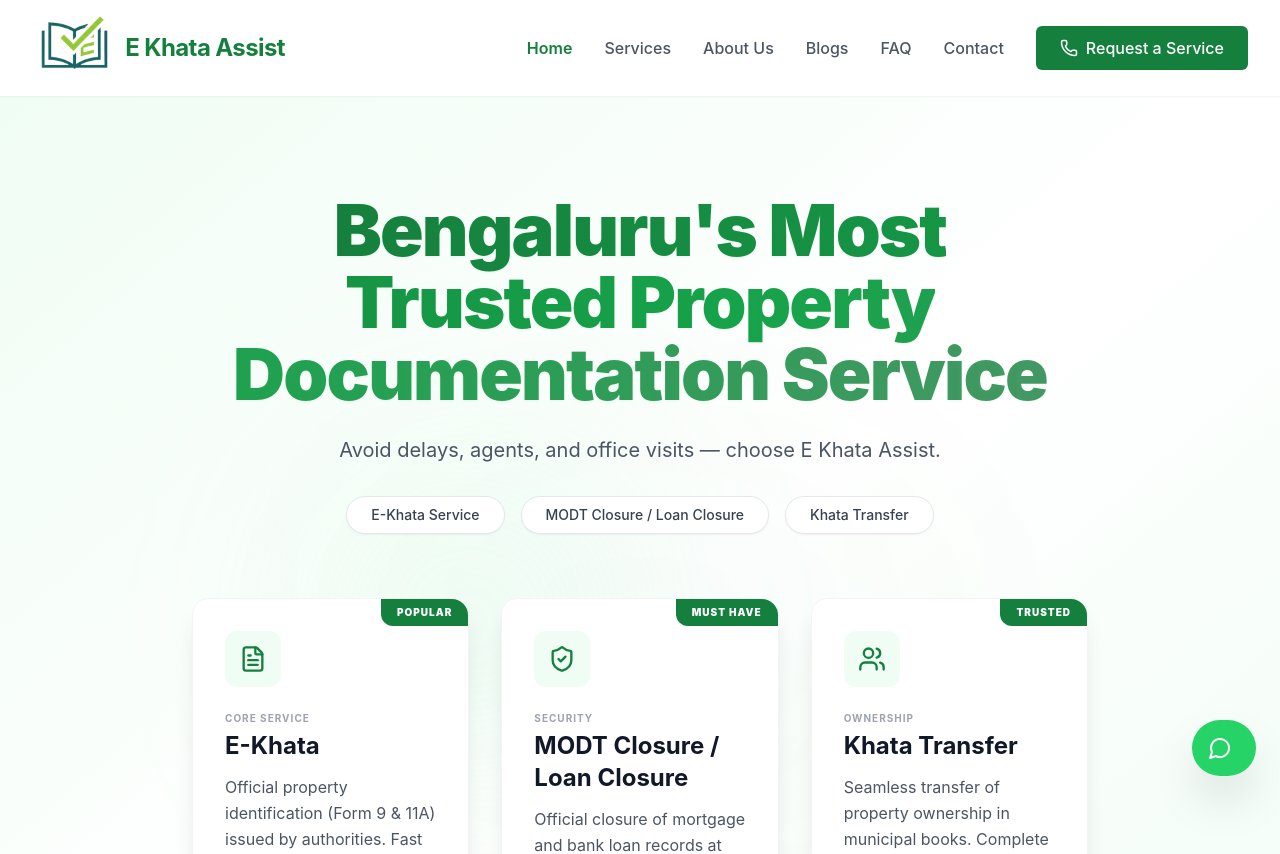
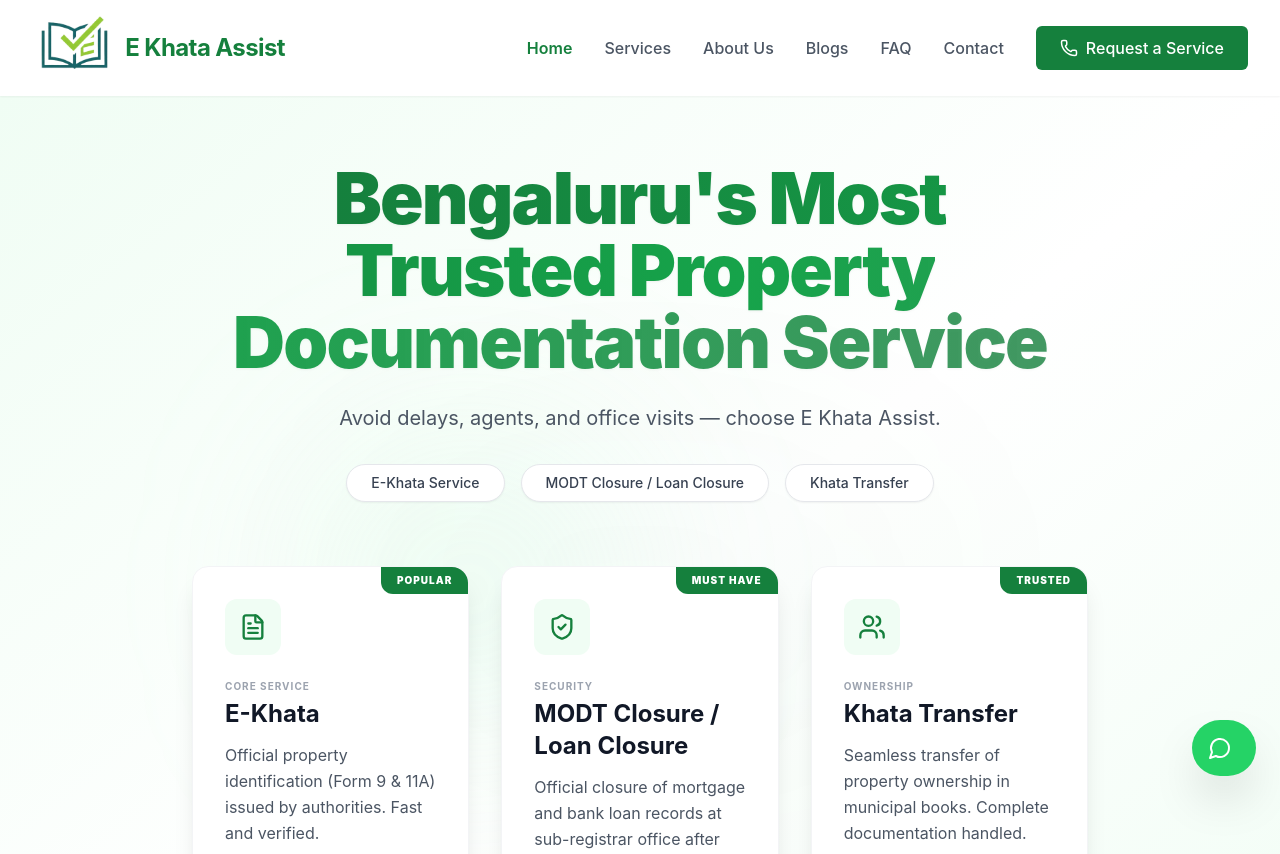
Before and after one commit to Namithhn025/E-KhataAssist, a React (Vite) app: page / in a window 1280 px wide. Shown: the top 854 px of the page. Built offline with nearby package versions, Linux system fonts and the light colour scheme.

Commit message:
style: reduce excessive top padding across components and fix vertical spacing

```diff
--- a/src/components/BlogDetail.jsx
+++ b/src/components/BlogDetail.jsx
@@ -47,7 +47,7 @@
     const relatedBlogs = blogData.filter(b => b.id !== blog.id).slice(0, 3);
 
     return (
-        <div className="bg-white min-h-screen pt-24 pb-20">
+        <div className="bg-white min-h-screen pt-8 pb-20">
             {/* Top Bar / Breadcrumb */}
             <div className="max-w-4xl mx-auto px-4 sm:px-6 lg:px-8 mb-12">
                 <Link
--- a/src/components/BlogList.jsx
+++ b/src/components/BlogList.jsx
@@ -17,7 +17,7 @@
     }, []);
 
     return (
-        <div className="bg-gray-50 min-h-screen pt-24 pb-20">
+        <div className="bg-white min-h-screen pt-8 pb-20">
             <div className="max-w-7xl mx-auto px-4 sm:px-6 lg:px-8">
 
                 {/* Header Section */}
--- a/src/components/Hero.jsx
+++ b/src/components/Hero.jsx
@@ -46,7 +46,7 @@
     };
 
     return (
-        <div className="relative bg-gradient-to-br from-green-50 via-white to-green-50 pt-16 pb-24 lg:pt-24 lg:pb-32 overflow-hidden">
+        <div className="relative bg-gradient-to-br from-green-50 via-white to-green-50 pt-8 pb-24 lg:pt-16 lg:pb-32 overflow-hidden">
             <ServiceRequestModal
                 isOpen={isModalOpen}
                 onClose={() => setIsModalOpen(false)}
--- a/src/components/ServiceDetail.jsx
+++ b/src/components/ServiceDetail.jsx
@@ -39,7 +39,7 @@
     const Icon = service.icon;
 
     return (
-        <div className="min-h-screen bg-[#fcfdfd] pt-16 pb-20 animate-in fade-in slide-in-from-bottom-4 duration-700">
+        <div className="min-h-screen bg-[#fcfdfd] pt-8 pb-20 animate-in fade-in slide-in-from-bottom-4 duration-700">
             <div className="max-w-7xl mx-auto px-4 sm:px-6 lg:px-8">
                 {/* Navigation */}
                 <Link
```
